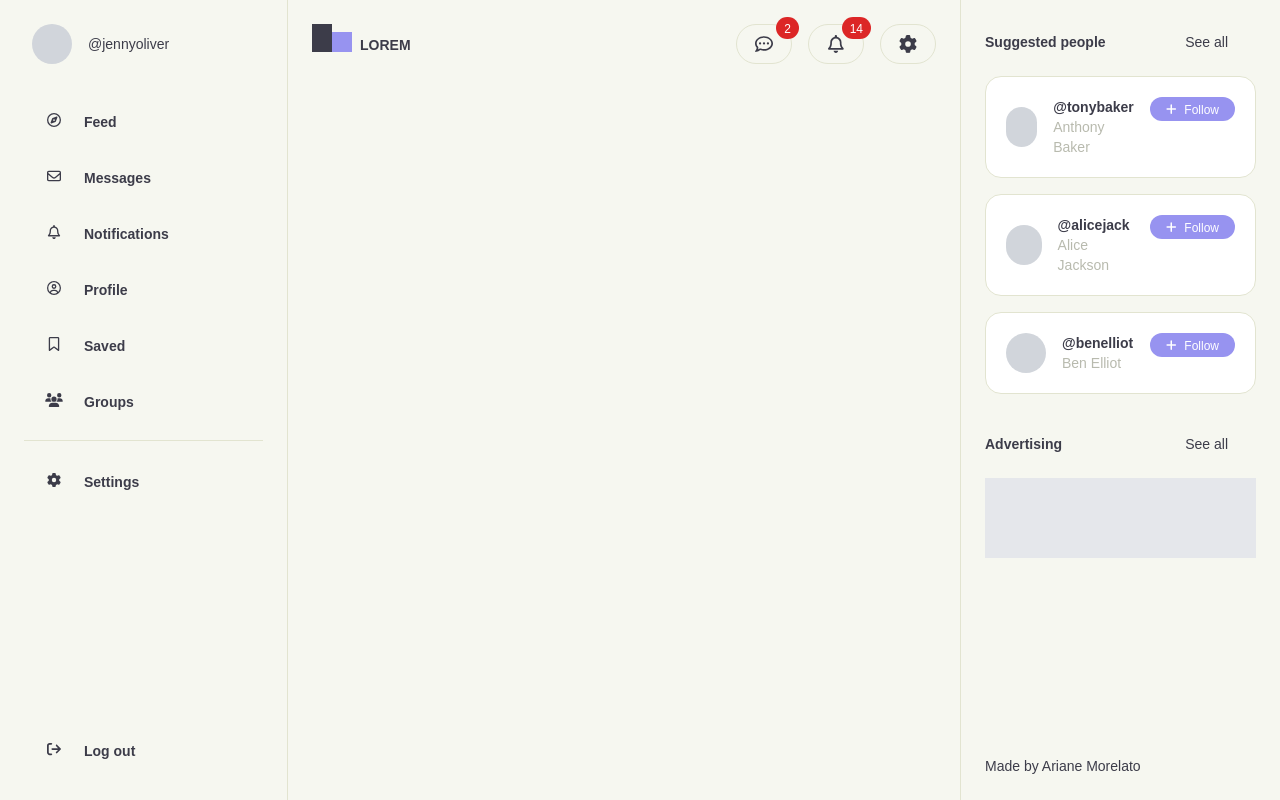
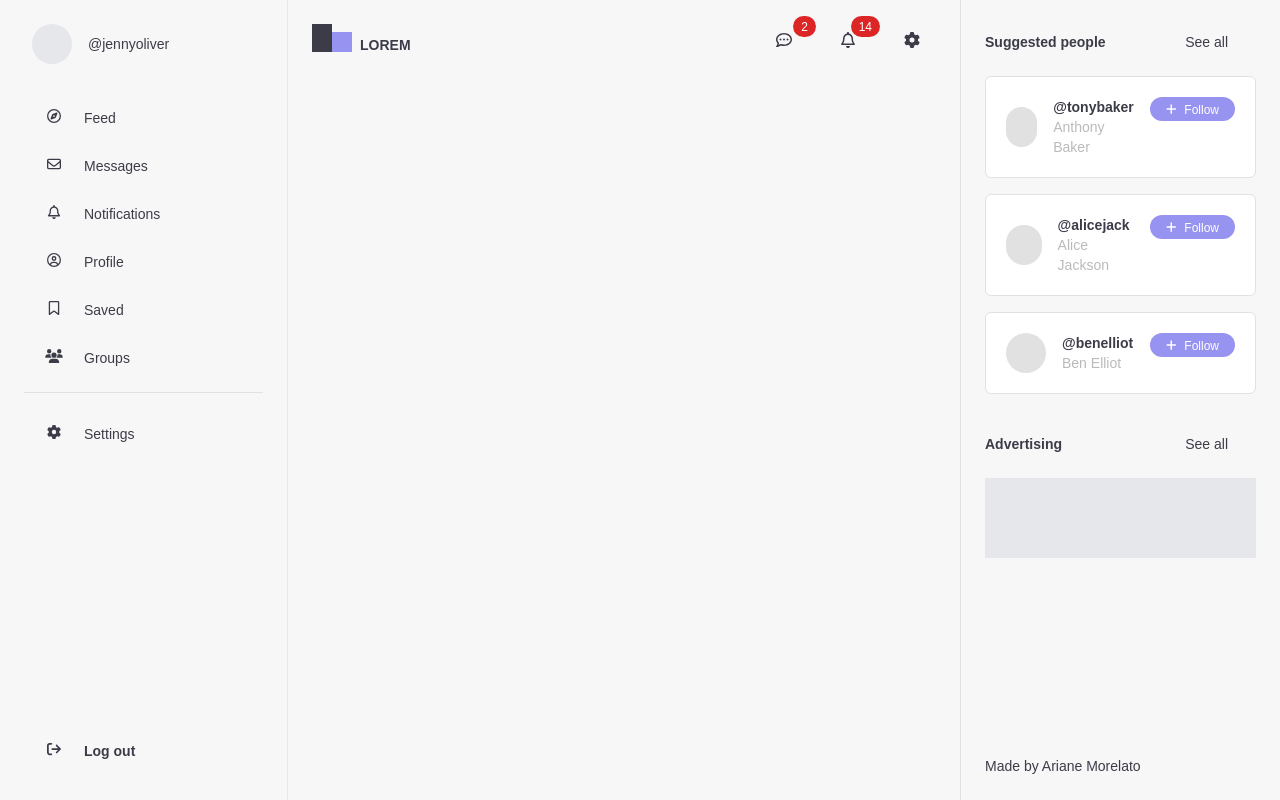
Before and after one commit to aridsm/social-media, a Nuxt app: page /profile/1 in a window 1280 px wide. Built offline with nearby package versions, Linux system fonts and the light colour scheme; a web font is replaced by a local one.

Commit message:
fix: ajustando detalhes do layout

```diff
--- a/assets/main.scss
+++ b/assets/main.scss
@@ -6,9 +6,26 @@
 
 body {
   font-family: "Nokora", sans-serif;
-  @apply bg-base text-text text-sm 2xl:text-[16px]
+  @apply bg-base text-text text-sm 2xl:text-[16px];
 }
 
 .hovered {
-@apply hover:bg-text/[.07] active:bg-text/[.12]
+  @apply hover:bg-text/[.04] active:bg-text/[.08];
 }
+
+::-webkit-scrollbar {
+  width: 8px;
+}
+
+::-webkit-scrollbar-track {
+  background: transparent;
+}
+
+::-webkit-scrollbar-thumb {
+  @apply bg-gray-200;
+  border-radius: 10px;
+}
+
+::-webkit-scrollbar-thumb:hover {
+  @apply bg-gray-400;
+}
--- a/components/AppAside.vue
+++ b/components/AppAside.vue
@@ -33,7 +33,7 @@ const dummySuggestedUsers = [
       <ul class="flex flex-col gap-4 2xl:gap-6">
         <li v-for="user in dummySuggestedUsers" :key="user.id">
           <AppCard class="flex items-center gap-4 w-full">
-            <div class="w-10 h-10 rounded-full bg-gray-300"></div>
+            <div class="w-10 h-10 rounded-full bg-border"></div>
             <div class="flex flex-col">
               <span class="font-bold">{{ user.user }}</span>
               <span class="text-label">{{ user.name }}</span>
--- a/components/AppBtn.vue
+++ b/components/AppBtn.vue
@@ -1,6 +1,6 @@
 <template>
   <button
-    class="gap-2 flex items-center rounded-md h-10 font-bold px-6 text-white bg-text hover:opacity-80 active:opacity-90"
+    class="gap-2 flex items-center rounded-sm h-10 px-6 text-white bg-text hover:opacity-80 active:opacity-90"
   >
     <slot />
   </button>
--- a/components/AppCard.vue
+++ b/components/AppCard.vue
@@ -1,7 +1,7 @@
 <script lang="ts"></script>
 
 <template>
-  <div class="bg-white rounded-2xl border border-border p-5 2xl:p-6">
+  <div class="bg-white rounded-md border border-border p-5 2xl:p-6">
     <slot />
   </div>
 </template>
--- a/components/AppComment.vue
+++ b/components/AppComment.vue
@@ -28,9 +28,9 @@ const posts = computed(() => {
 
 <template>
   <div class="flex gap-6">
-    <span class="w-10 h-10 min-w-10 bg-gray-300 rounded-full block mt-3"></span>
+    <span class="w-10 h-10 min-w-10 bg-border rounded-full block mt-3"></span>
     <div
-      class="flex flex-col bg-base2 p-6 w-full relative rounded-xl before-arrow"
+      class="flex flex-col bg-base p-6 w-full relative rounded-xl before-arrow"
     >
       <div class="flex items-center gap-4">
         <div>
@@ -102,7 +102,7 @@ const posts = computed(() => {
         class="border-t border-t-border pt-6 mt-4 flex gap-6 items-center"
       >
         <span
-          class="max-h-10 min-h-10 max-w-10 min-w-10 bg-gray-300 rounded-full block"
+          class="max-h-10 min-h-10 max-w-10 min-w-10 bg-border rounded-full block"
         >
         </span>
         <AppInputText
@@ -117,7 +117,7 @@ const posts = computed(() => {
       </div>
       <div
         v-if="post.level <= 2 && posts?.length"
-        class="flex flex-col bg-base2 rounded-xl px-6 pt-6 gap-2"
+        class="flex flex-col bg-base rounded-xl px-6 pt-6 gap-2"
       >
         <AppComment
           v-for="comment in posts"
@@ -132,7 +132,7 @@ const posts = computed(() => {
 
 <style scoped>
 .before-arrow {
-  @apply before:top-5 before:block before:border-[12px] before:border-y-transparent before:border-l-transparent before:border-r-base2 before:w-1 before:absolute before:right-full;
+  @apply before:top-5 before:block before:border-[12px] before:border-y-transparent before:border-l-transparent before:border-r-base before:w-1 before:absolute before:right-full;
 }
 
 .comment + .comment {
--- a/components/AppInputText.vue
+++ b/components/AppInputText.vue
@@ -16,7 +16,7 @@ const modelValue = defineModel<string>({ required: true });
     <input
       v-model.lazy="modelValue"
       :placeholder="placeholder || 'Write...'"
-      class="bg-base2 border border-border px-4 h-10 rounded-md text-text focus:outline-primary w-full text-sm"
+      class="bg-base border border-border px-4 h-10 rounded-sm text-text focus:outline-primary w-full text-sm"
       :class="contentClass"
       @blur="emits('blur', modelValue)"
     />
--- a/components/AppMain.vue
+++ b/components/AppMain.vue
@@ -12,15 +12,15 @@
 
       <div class="flex gap-4">
         <button class="btns-header hovered">
-          <icon icon="fa-regular fa-comment-dots" class="text-lg 2xl:text-xl" />
+          <icon icon="fa-regular fa-comment-dots" class="text-[16px]" />
           <div class="notification">2</div>
         </button>
         <button class="btns-header hovered">
-          <icon icon="fa-regular fa-bell" class="text-lg 2xl:text-xl" />
+          <icon icon="fa-regular fa-bell" class="text-[16px]" />
           <div class="notification">14</div>
         </button>
         <button class="btns-header hovered">
-          <icon icon="fa-solid fa-gear" class="text-lg 2xl:text-xl" />
+          <icon icon="fa-solid fa-gear" class="text-[16px]" />
         </button>
       </div>
     </header>
@@ -30,10 +30,10 @@
 </template>
 <style scoped>
 .btns-header {
-  @apply border border-border w-14 h-10 rounded-full flex items-center justify-center relative;
+  @apply w-12 h-8 rounded-full flex items-center justify-center relative;
 }
 
 .notification {
-  @apply absolute -top-2 -right-2 bg-red-600 rounded-full leading-none px-2 pb-1 py-[6px] text-xs flex items-center text-white;
+  @apply absolute -top-2 -right-2 bg-red-600 rounded-full leading-none px-2 pb-1 py-[5px] text-xs flex items-center text-white;
 }
 </style>
--- a/components/AppMenu.vue
+++ b/components/AppMenu.vue
@@ -41,18 +41,18 @@ const currentPath = computed(() => {
 
 <template>
   <div
-    class="p-6 2xl:p-8 w-[18rem] 2xl:w-[20rem] border-r border-r-border flex flex-col h-full"
+    class="p-6 2xl:p-8 w-[18rem] 2xl:w-[20rem] border-r border-r-gray-200 flex flex-col h-full"
   >
     <div class="flex items-center gap-4 px-2">
-      <span class="w-10 h-10 bg-gray-300 rounded-full"></span>
+      <span class="w-10 h-10 bg-gray-200 rounded-full"></span>
       <span>@jennyoliver</span>
     </div>
-    <nav class="flex flex-col gap-2 2xl:gap-4 w-full mt-8 font-bold">
+    <nav class="flex flex-col gap-2 2xl:gap-4 w-full mt-8">
       <NuxtLink
         v-for="link in navLinks"
         :key="link.name"
         :to="link.path"
-        class="flex items-center gap-4 rounded-md px-4 w-full h-12"
+        class="flex items-center gap-4 rounded-sm px-4 w-full h-10"
         :class="{
           'active hover:bg-text': currentPath === link.path,
           hovered: currentPath !== link.path,
--- a/components/AppPost.vue
+++ b/components/AppPost.vue
@@ -27,7 +27,7 @@ const posts = computed(() => {
 <template>
   <AppCard>
     <div class="flex items-center gap-4">
-      <span class="w-10 h-10 bg-gray-300 rounded-full block"></span>
+      <span class="w-10 h-10 bg-border rounded-full block"></span>
       <div>
         <div class="flex gap-4 items-center">
           <NuxtLink
@@ -103,16 +103,16 @@ const posts = computed(() => {
     </div>
     <div
       v-if="showComments"
-      class="border-t relative border-t-border pt-6 mt-4 flex gap-6 items-center"
+      class="border-t relative border-t-gray-200 pt-6 mt-4 flex gap-6 items-center"
     >
       <button
         @click="showComments = false"
-        class="absolute -top-2 btn-hide-comments bg-base w-10 flex items-center justify-center border rounded-full border-border"
+        class="absolute -top-2 btn-hide-comments bg-base w-10 flex items-center justify-center border rounded-full border-gray-200"
       >
         <icon icon="fa-solid fa-chevron-up" />
       </button>
       <span
-        class="max-h-10 min-h-10 max-w-10 min-w-10 bg-gray-300 rounded-full block"
+        class="max-h-10 min-h-10 max-w-10 min-w-10 bg-gray-200 rounded-full block"
       >
       </span>
       <AppInputText
--- a/pages/index.vue
+++ b/pages/index.vue
@@ -9,21 +9,43 @@ const { findPosts, addNewPost } = usePostsStore();
 <template>
   <div class="flex flex-col min-h-0 overflow-auto 2xl:px-8 px-6">
     <AppCard>
-      <div class="flex items-center gap-6">
-        <div class="w-10 h-10 rounded-full bg-gray-300"></div>
+      <div class="flex items-center gap-4">
+        <div class="w-10 h-10 rounded-full bg-gray-200"></div>
         <AppInputText
           class="flex-1"
           v-model="newPost"
           placeholder="What are you thinking?"
         />
       </div>
-      <AppBtn
-        class="ml-auto mt-4 flex gap-3"
-        @click="addNewPost(newPost), (newPost = '')"
-      >
-        Post
-        <icon icon="fa-regular fa-paper-plane" class="mb-[2px]"
-      /></AppBtn>
+      <div class="flex justify-between items-center mt-4">
+        <div class="flex gap-4 items-center">
+          <button
+            class="flex items-center gap-2 hovered rounded-full py-1 px-3"
+          >
+            <icon icon="fa-solid fa-image" />
+            Image
+          </button>
+          <button
+            class="flex items-center gap-2 hovered rounded-full py-1 px-3"
+          >
+            <icon icon="fa-solid fa-file" />
+            File
+          </button>
+          <button
+            class="flex items-center gap-2 hovered rounded-full py-1 px-3"
+          >
+            <icon icon="fa-solid fa-location-dot" />
+            Location
+          </button>
+        </div>
+        <AppBtn
+          class="ml-auto flex gap-3"
+          @click="addNewPost(newPost), (newPost = '')"
+        >
+          Post
+          <icon icon="fa-regular fa-paper-plane" class="mb-[2px]" />
+        </AppBtn>
+      </div>
     </AppCard>
 
     <div
--- a/tailwind.config.ts
+++ b/tailwind.config.ts
@@ -12,12 +12,12 @@ module.exports = {
   theme: {
     extend: {
       colors: {
-        base: "#F6F7F0",
-        base2: "#F5F6EF",
-        border: "#E2E4D0",
+        base: "#F7F7F7",
+        base2: "#F2F2F2",
+        border: "#E1E1E1",
         primary: "#9793F0",
         text: "#3C3C49",
-        label: "#B8BAAE",
+        label: "#BABABA",
       },
     },
   },
```
